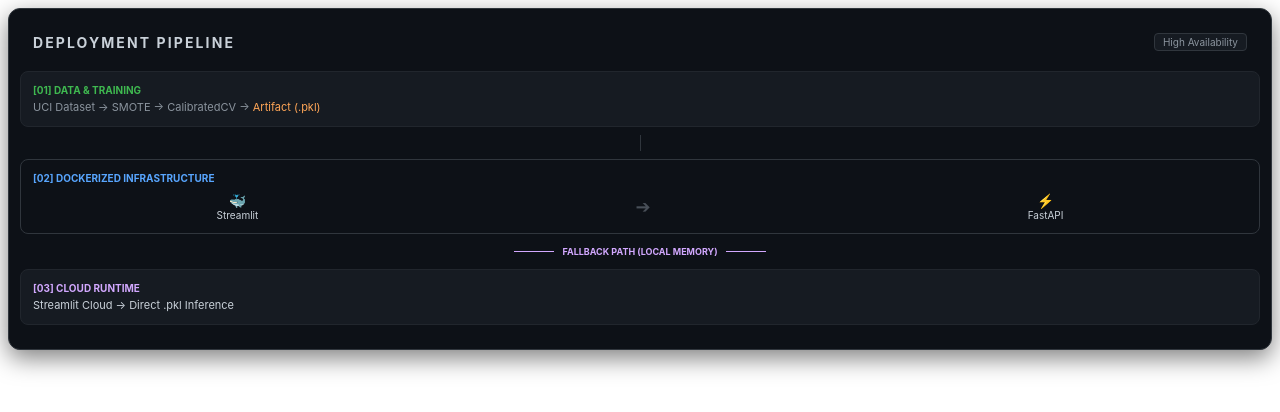
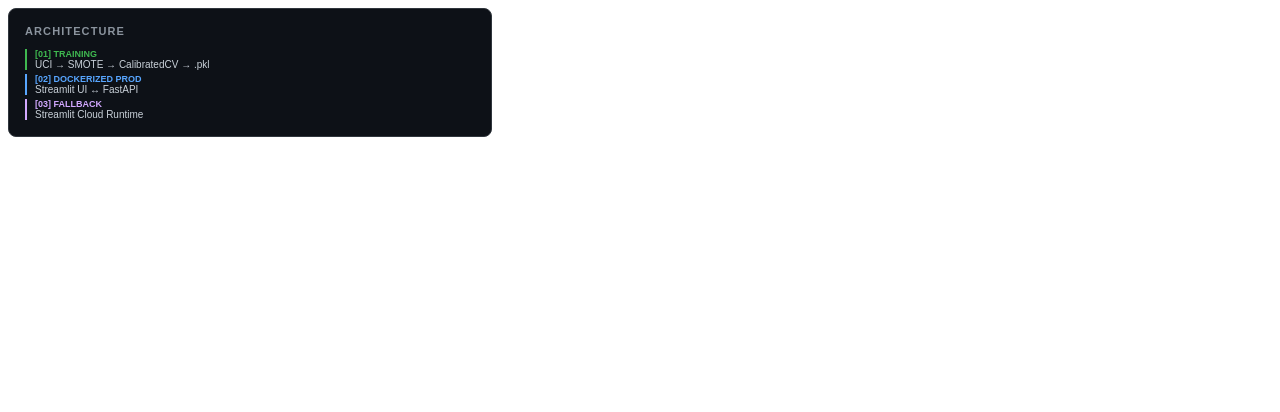
Before and after one commit to Adam210503/CardioRisk, a plain HTML site: page index.html in a window 1280 px wide. Drawn offline with Linux system fonts and the light colour scheme.

Commit message:
Refactor HTML structure and styles in index.html

```diff
--- a/index.html
+++ b/index.html
@@ -1,43 +1,22 @@
-<div style="background: #0d1117; border: 1px solid #30363d; border-radius: 12px; padding: 24px; margin-bottom: 24px; font-family: -apple-system, BlinkMacSystemFont, 'Segoe UI', Roboto, sans-serif; box-shadow: 0 8px 24px rgba(0,0,0,0.5);">
+<div style="background: #0d1117; border: 1px solid #30363d; border-radius: 8px; padding: 16px; margin-bottom: 16px; font-family: sans-serif; max-width: 450px;">
 
-  <div style="display: flex; align-items: center; justify-content: space-between; margin-bottom: 20px;">
-    <h3 style="margin: 0; color: #c9d1d9; font-size: 14px; text-transform: uppercase; letter-spacing: 0.15em;">Deployment Pipeline</h3>
-    <span style="font-size: 10px; color: #8b949e; background: #161b22; padding: 2px 8px; border-radius: 4px; border: 1px solid #30363d;">High Availability</span>
-  </div>
+  <h3 style="margin: 0 0 12px 0; color: #8b949e; font-size: 11px; text-transform: uppercase; letter-spacing: 0.1em;">Architecture</h3>
 
-  <div style="display: flex; flex-direction: column; align-items: center; gap: 8px;">
+  <div style="display: flex; flex-direction: column; gap: 4px;">
 
-    <div style="width: 100%; border: 1px solid #21262d; border-radius: 8px; padding: 12px; background: #161b22;">
-      <div style="font-size: 10px; color: #3fb950; font-weight: bold; margin-bottom: 4px;">[01] DATA & TRAINING</div>
-      <div style="font-size: 11px; color: #8b949e;">UCI Dataset → SMOTE → CalibratedCV → <span style="color: #ffa657;">Artifact (.pkl)</span></div>
+    <div style="border-left: 2px solid #3fb950; padding-left: 8px;">
+      <div style="font-size: 9px; color: #3fb950; font-weight: bold;">[01] TRAINING</div>
+      <div style="font-size: 10px; color: #c9d1d9;">UCI → SMOTE → CalibratedCV → .pkl</div>
     </div>
 
-    <div style="height: 16px; width: 1px; background: #30363d;"></div>
-
-    <div style="width: 100%; border: 1px solid #30363d; border-radius: 8px; padding: 12px; background: #0d1117;">
-      <div style="font-size: 10px; color: #58a6ff; font-weight: bold; margin-bottom: 8px;">[02] DOCKERIZED INFRASTRUCTURE</div>
-      <div style="display: flex; align-items: center; justify-content: space-around; gap: 10px;">
-        <div style="text-align: center;">
-          <div style="font-size: 14px;">🐳</div>
-          <div style="font-size: 10px; color: #c9d1d9;">Streamlit</div>
-        </div>
-        <div style="font-size: 18px; color: #484f58;">➔</div>
-        <div style="text-align: center;">
-          <div style="font-size: 14px;">⚡</div>
-          <div style="font-size: 10px; color: #c9d1d9;">FastAPI</div>
-        </div>
-      </div>
+    <div style="border-left: 2px solid #58a6ff; padding-left: 8px;">
+      <div style="font-size: 9px; color: #58a6ff; font-weight: bold;">[02] DOCKERIZED PROD</div>
+      <div style="font-size: 10px; color: #c9d1d9;">Streamlit UI ↔ FastAPI</div>
     </div>
 
-    <div style="display: flex; align-items: center; gap: 8px; color: #d2a8ff; font-size: 9px; font-weight: bold; padding: 4px 0;">
-      <div style="height: 1px; width: 40px; background: #d2a8ff;"></div>
-      FALLBACK PATH (LOCAL MEMORY)
-      <div style="height: 1px; width: 40px; background: #d2a8ff;"></div>
-    </div>
-
-    <div style="width: 100%; border: 1px solid #21262d; border-radius: 8px; padding: 12px; background: #161b22;">
-      <div style="font-size: 10px; color: #d2a8ff; font-weight: bold; margin-bottom: 4px;">[03] CLOUD RUNTIME</div>
-      <div style="font-size: 11px; color: #c9d1d9;">Streamlit Cloud → Direct .pkl Inference</div>
+    <div style="border-left: 2px solid #d2a8ff; padding-left: 8px;">
+      <div style="font-size: 9px; color: #d2a8ff; font-weight: bold;">[03] FALLBACK</div>
+      <div style="font-size: 10px; color: #c9d1d9;">Streamlit Cloud Runtime</div>
     </div>
   </div>
 </div>
```
